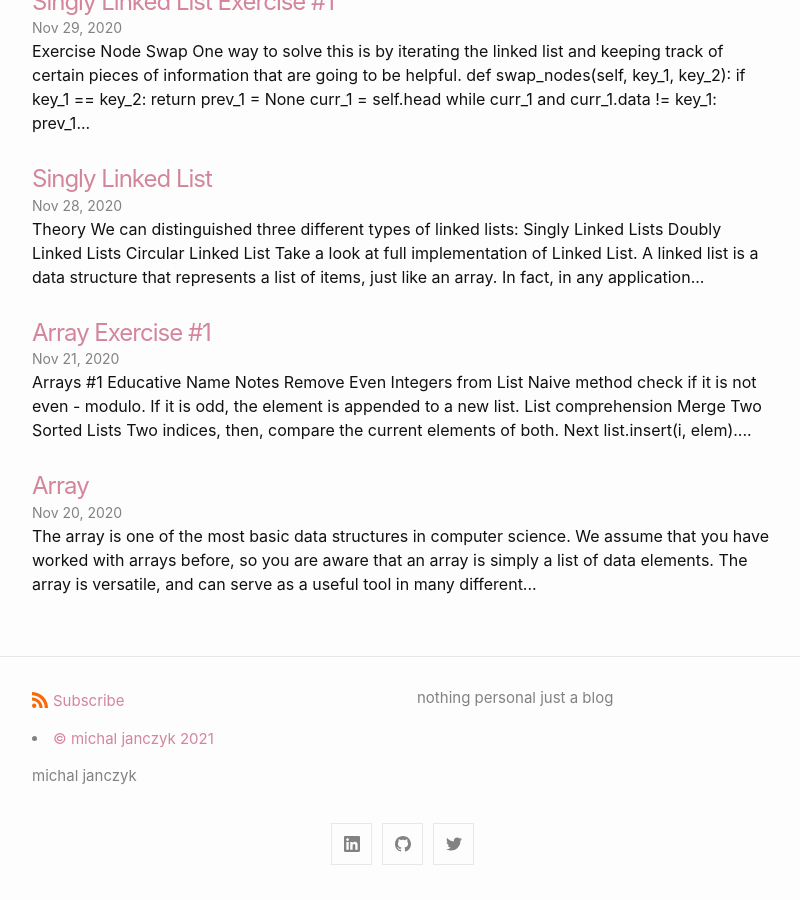
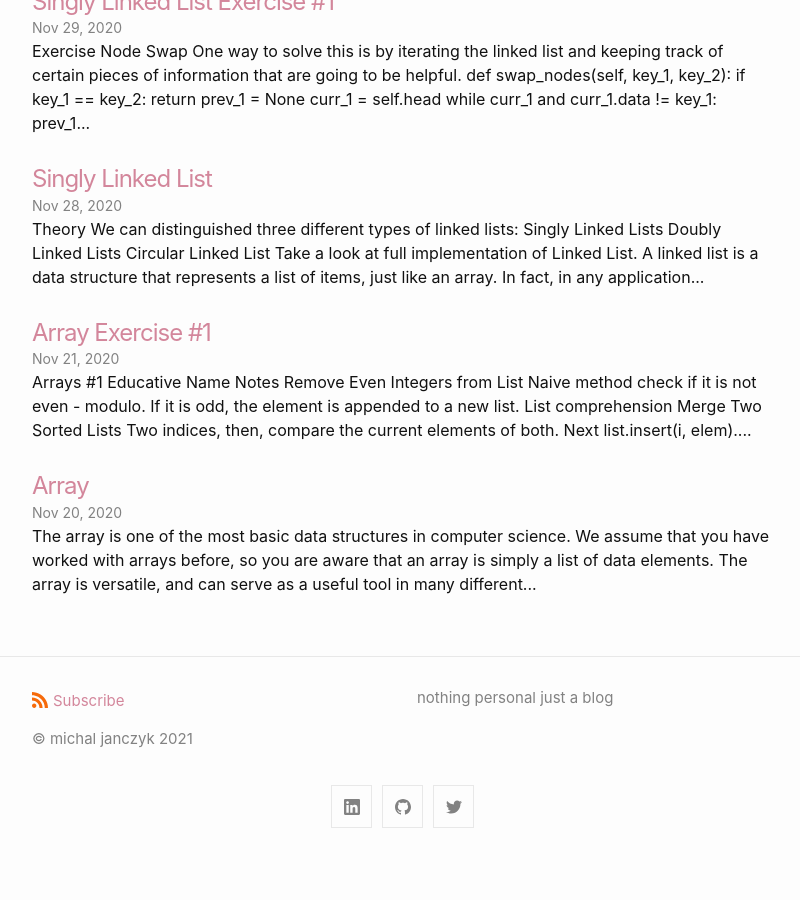
Before and after one commit to michal0janczyk/michaljanczyk.github.io, a Jekyll site: the page built from index.html, in a window 1280 px wide and 900 px high, scrolled down 1333 px. Shown: the whole window, without its empty margins (238-1038 px from the left). Built offline with Jekyll 4.4.1, drawn with Linux system fonts in a browser that asks for light colours; the list of posts is cut into pages by our own code; after the commit the page ends 2196 px from its top, so only the background shows below that.

Commit message:
Update footer.html

```diff
--- a/_includes/footer.html
+++ b/_includes/footer.html
@@ -10,13 +10,13 @@
             <svg class="svg-icon orange">
               <use xlink:href="{{ 'assets/minima-social-icons.svg#rss' | relative_url }}"></use>
             </svg><span>Subscribe</span>
-            <li>&copy; {{ site.copyright }} {{ 'now' | date: "%Y" }}</li>
           </a>
         </p>
       {%- if site.author %}
         <ul class="contact-list">
           {% if site.author.name -%}
-            <li class="p-name">{{ site.author.name | escape }}</li>
+            <li>&copy; {{ site.copyright }} {{ 'now' | date: "%Y" }}</li>
+            <!-- <li class="p-name">{{ site.author.name | escape }}</li> -->
           {% endif -%}
           {% if site.author.email -%}
             <li><a class="u-email" href="mailto:{{ site.author.email }}">{{ site.author.email }}</a></li>
```
